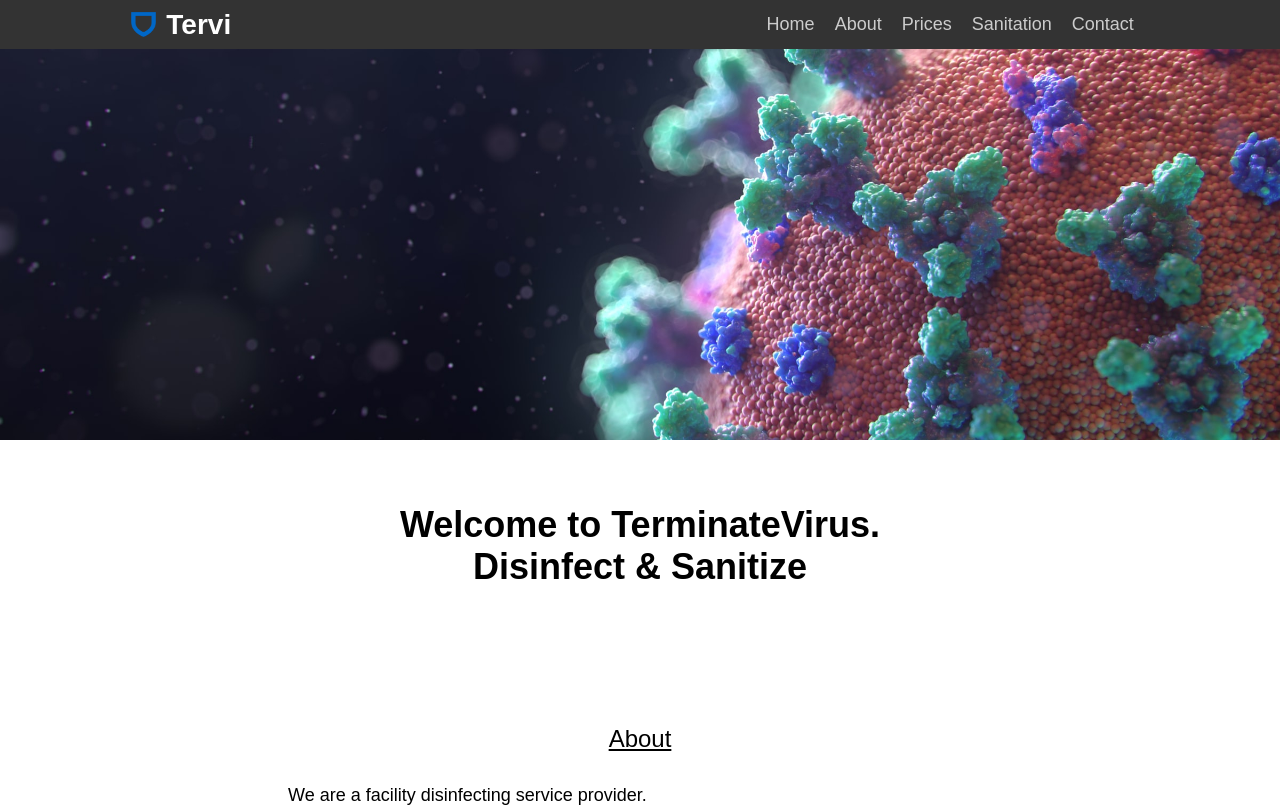
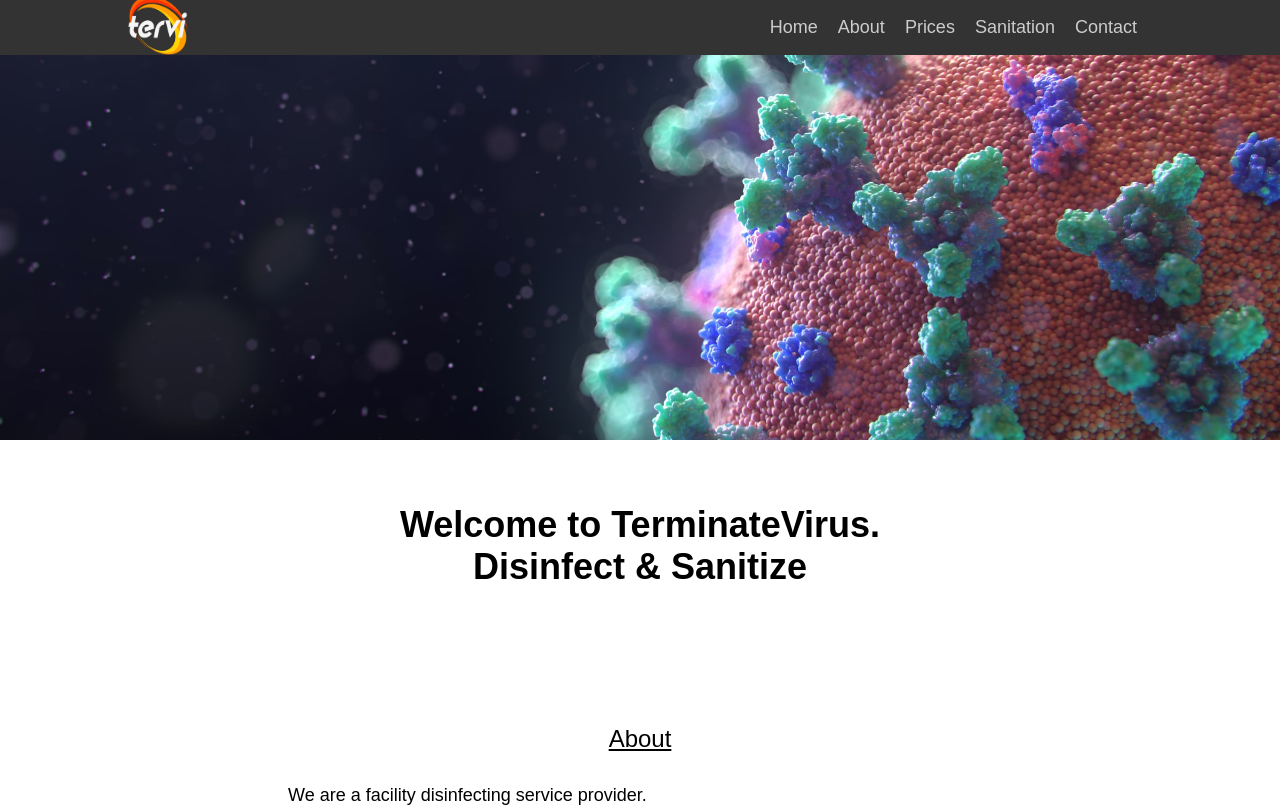
Before and after one commit to sergio-ortiz/tervi, a Next.js app: page /sanitation in a window 1280 px wide. Shown: the top 807 px of the page. Built offline with nearby package versions, Linux system fonts and the light colour scheme.

Commit message:
feat(logo): update

```diff
--- a/components/Nav.js
+++ b/components/Nav.js
@@ -12,14 +12,12 @@
       <div className={styles.container}>
         <h1>
           <Link href="/">
-            <a className={styles.branding}>
+            <a>
               <Image
-                className={styles.logo}
-                src="/logo2.png"
-                width="25"
-                height="25"
+                src="/logo3.png"
+                width="60"
+                height="60"
               />
-              Tervi
             </a>
           </Link>
         </h1>
--- a/styles/Nav.module.css
+++ b/styles/Nav.module.css
@@ -1,11 +1,12 @@
 .navbar {
-  padding: 4px;
   background: #333;
   color: #fff;
   position: fixed;
   top: 0;
   width: 100%;
+  height: 55px;
   z-index: 1;
+  overflow: hidden;
 }
 
 .container {
@@ -13,19 +14,8 @@
   justify-content: space-between;
   align-items: center;
   width: 80%;
+  height: 55px;
   margin: auto;
-}
-
-.branding {
-  font-size: 28px;
-  text-align: center;
-  text-decoration: none;
-  text-decoration: none;
-  color: white;
-  display: flex;
-  width: 100px;
-  justify-content: space-between;
-  align-items: center;
 }
 
 .navLinks {
@@ -67,7 +57,7 @@
 
 @media (max-width: 768px) {
   .container {
-    width: 97%;
+    width: 96%;
   }
 
   .navLinks {
```
Also changed, not shown: public/logo3.png (added), 1 other file (tests, documents, lock files or other folders).
